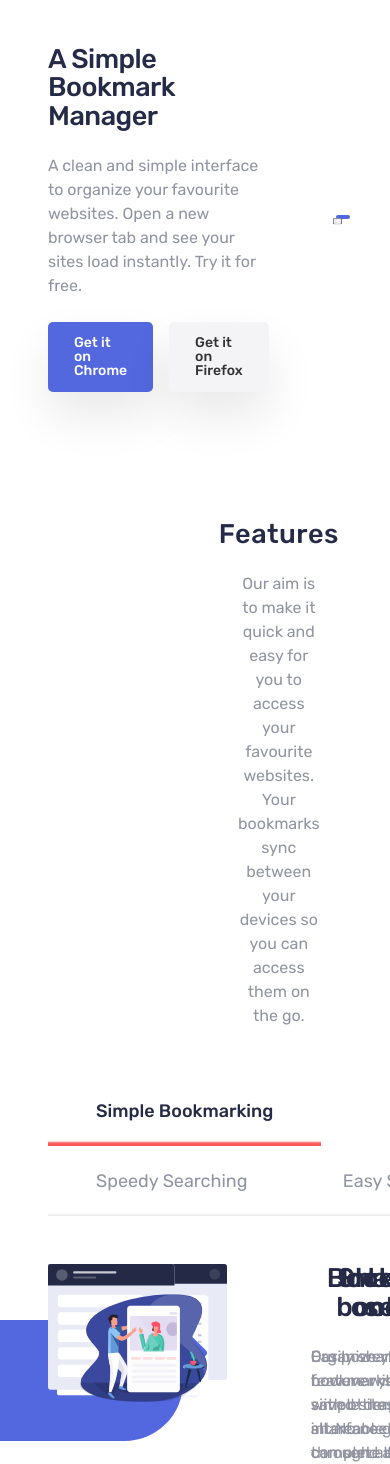
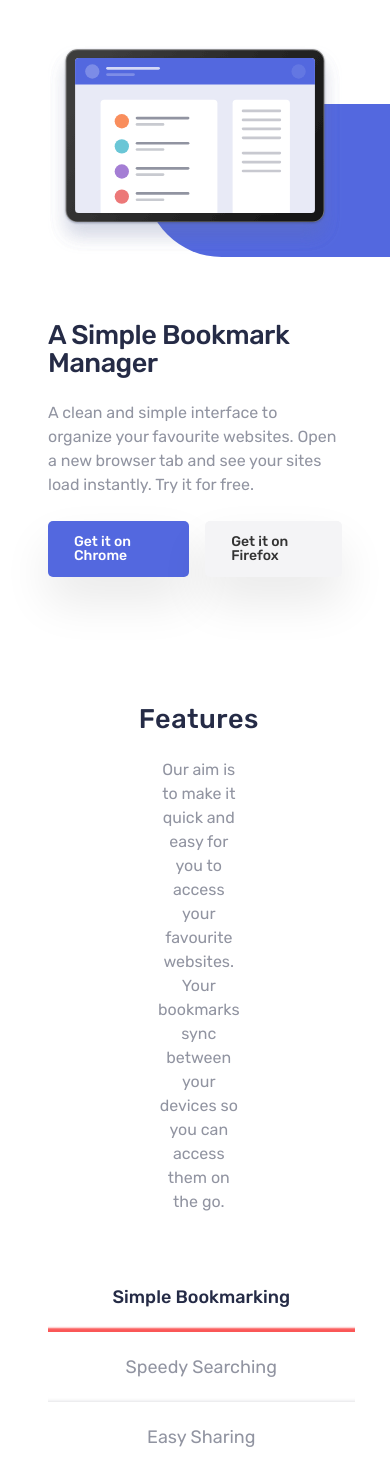
Before and after one commit to ascotlan/bookmark, a plain HTML site: page public/index.html in a window 390 px wide. Shown: the part 143-1607 px from the top of the page. Drawn offline with nearby package versions, Linux system fonts and the light colour scheme; some packages are replaced by stand-ins of ours; a script that the page names is missing.

Commit message:
added more media queries at 992px/Tablets screen size upper bound

```diff
--- a/public/styles/queries.css
+++ b/public/styles/queries.css
@@ -79,6 +79,39 @@ Instead, 1rem = 1em = 16px */
 /* BELOW 992px (Tablets) */
 /******************************/
 @media (max-width: 62em) {
+  .hero {
+    grid-template-columns: 1fr;
+    row-gap: 6.4rem;
+  }
+
+  .hero-text-box {
+    justify-content: center;
+    align-items: center;
+  }
+
+  .hero-img-box {
+    grid-row: 1/-1;
+  }
+
+  .section-description {
+    padding: 0 11rem;
+  }
+
+  .carousel {
+    row-gap: 6.4rem;
+  }
+
+  .nav-panes {
+    display: flex;
+    flex-direction: column;
+    width: 100%;
+  }
+
+  .section-cta,
+  .section-faq {
+    padding: 6.4rem 0;
+  }
+
   .cta {
     grid-template-columns: 1fr;
   }
@@ -90,6 +123,17 @@ Instead, 1rem = 1em = 16px */
   .cta-card-info.opera {
     transform: translateY(0%);
   }
+
+  .footer-container {
+    flex-direction: column;
+    gap: 4.8rem;
+  }
+
+  .footer-nav {
+    gap: 12.8rem;
+  }
+
+  /*MOBILE NAVIGATION*/
 }
 /*
 FONT SIZE SYSTEM (px)
```
